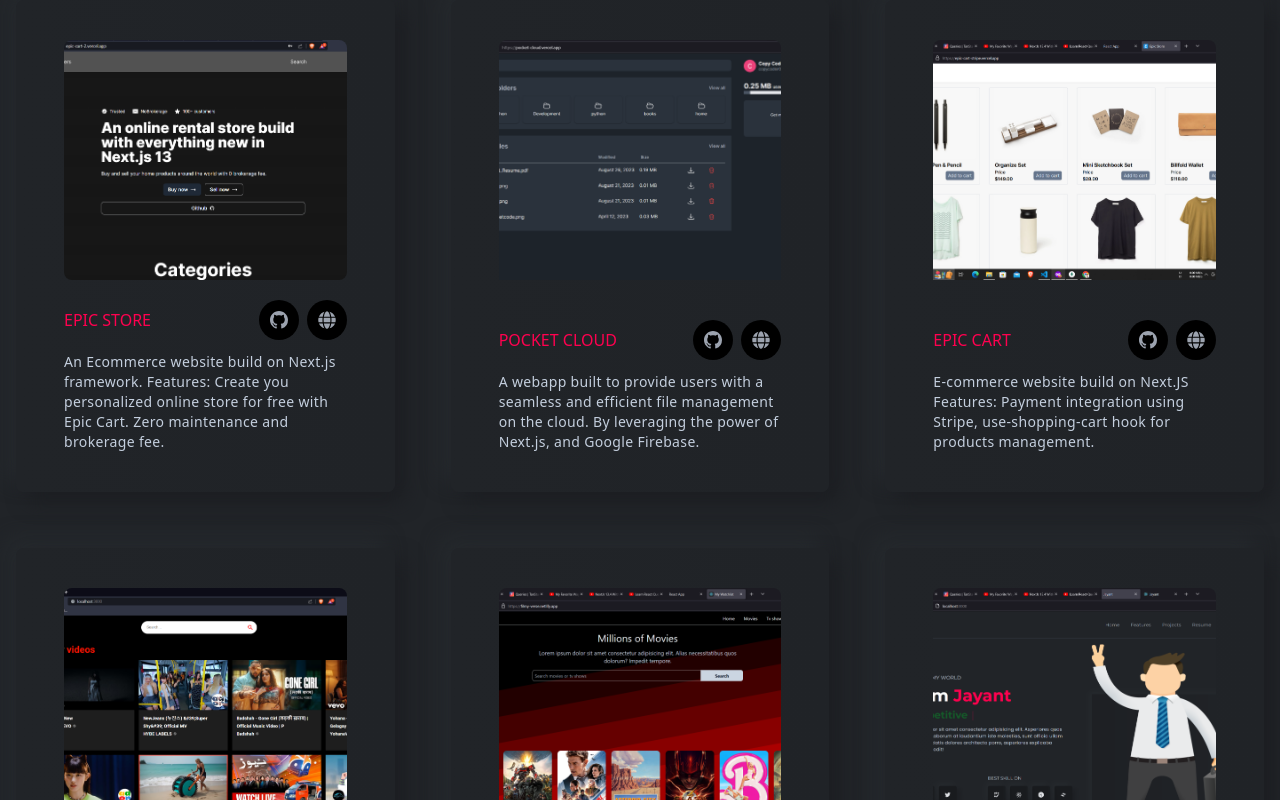
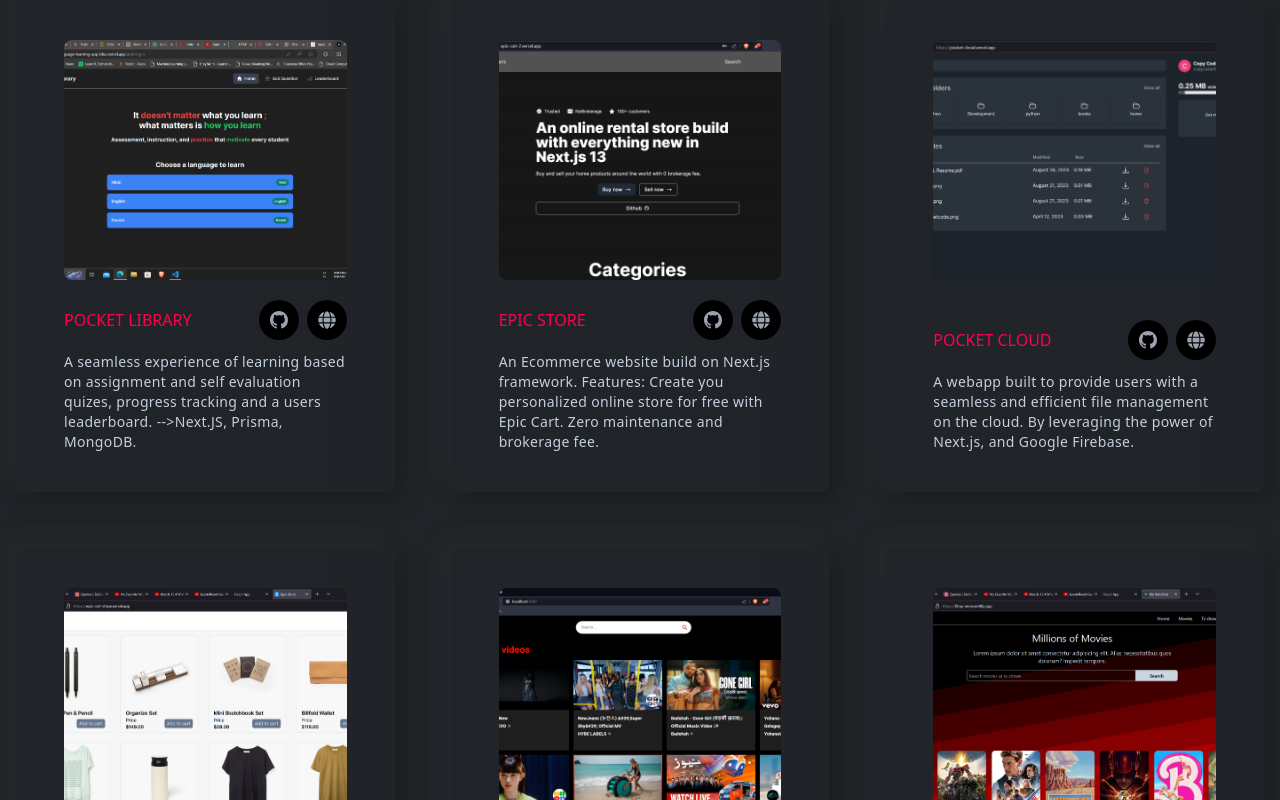
Before and after one commit to Jayant-001/Portfolio, a React (Create React App) app: page / in a window 1280 px wide. Shown: the part 2138-2938 px from the top of the page. Built offline with nearby package versions, Linux system fonts and the light colour scheme.

Commit message:
Project Library project added

```diff
--- a/src/assets/index.js
+++ b/src/assets/index.js
@@ -15,6 +15,7 @@
 import pocketCloudProjectImage from "./images/projects/pocket_cloud_project.png";
 import epicCartProjectImage from './images/projects/epic_cart_project.png'
 import youtubeCloneProject from './images/projects/youtube_clone_project.png'
+import pocketLibraryProject from './images/projects/pocket_library_project.png'
 
 export {
     logo,
@@ -33,5 +34,6 @@
     portfolioImage,
     pocketCloudProjectImage,
     epicCartProjectImage,
-    youtubeCloneProject
+    youtubeCloneProject,
+    pocketLibraryProject
 };
--- a/src/components/projects/Projects.js
+++ b/src/components/projects/Projects.js
@@ -8,12 +8,20 @@
     portfolioImage,
     pocketCloudProjectImage,
     epicCartProjectImage,
-    youtubeCloneProject
+    youtubeCloneProject,
+    pocketLibraryProject
 } from "../../assets/index";
 import ProjectsCard from "./ProjectsCard";
 
 const Projects = () => {
     const projectsData = [
+        {
+            title: "Pocket Library",
+            desc: "A seamless experience of learning based on assignment and self evaluation quizes, progress tracking and a users leaderboard. -->Next.JS, Prisma, MongoDB.",
+            liveUrl: "https://language-learning-app-blue.vercel.app/",
+            githubUrl: "https://github.com/Jayant-001/Language-Learning-App",
+            image: pocketLibraryProject,
+        },
         {
             title: "Epic Store",
             desc: "An Ecommerce website build on Next.js framework. Features: Create you personalized online store for free with Epic Cart. Zero maintenance and brokerage fee.",
--- a/src/components/tesimonial/Testimonial.js
+++ b/src/components/tesimonial/Testimonial.js
@@ -3,7 +3,7 @@
 import { RiStarFill } from "react-icons/ri";
 import { HiArrowRight, HiArrowLeft } from "react-icons/hi";
 import Title from "../layouts/Title";
-import { testimonialOne, testimonialTwo, quote } from "../../assets";
+import { testimonialTwo, quote } from "../../assets";
 
 function SampleNextArrow(props) {
     const { onClick } = props;
```
Also changed, not shown: src/assets/images/projects/pocket_library_project.png (added).
